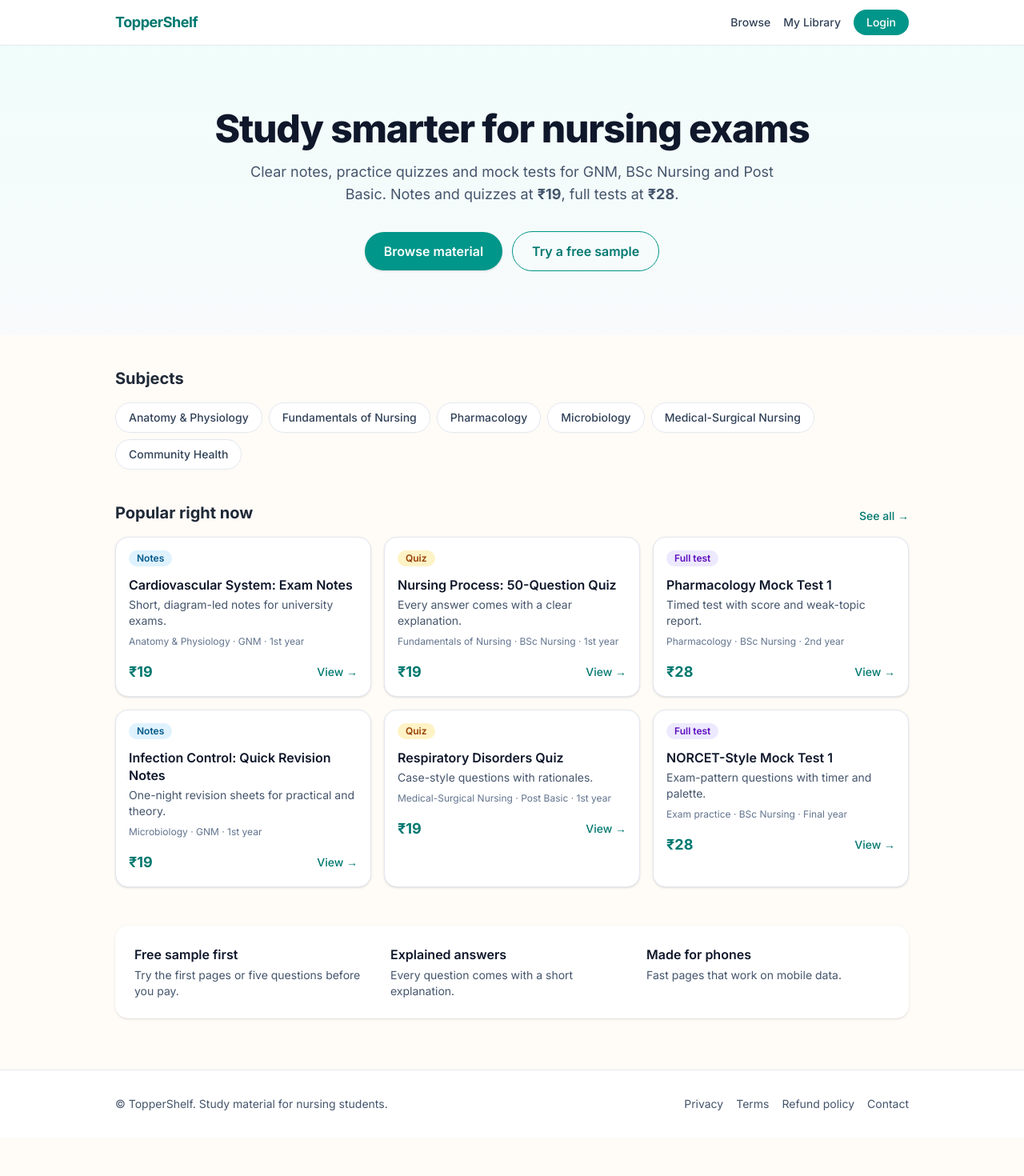
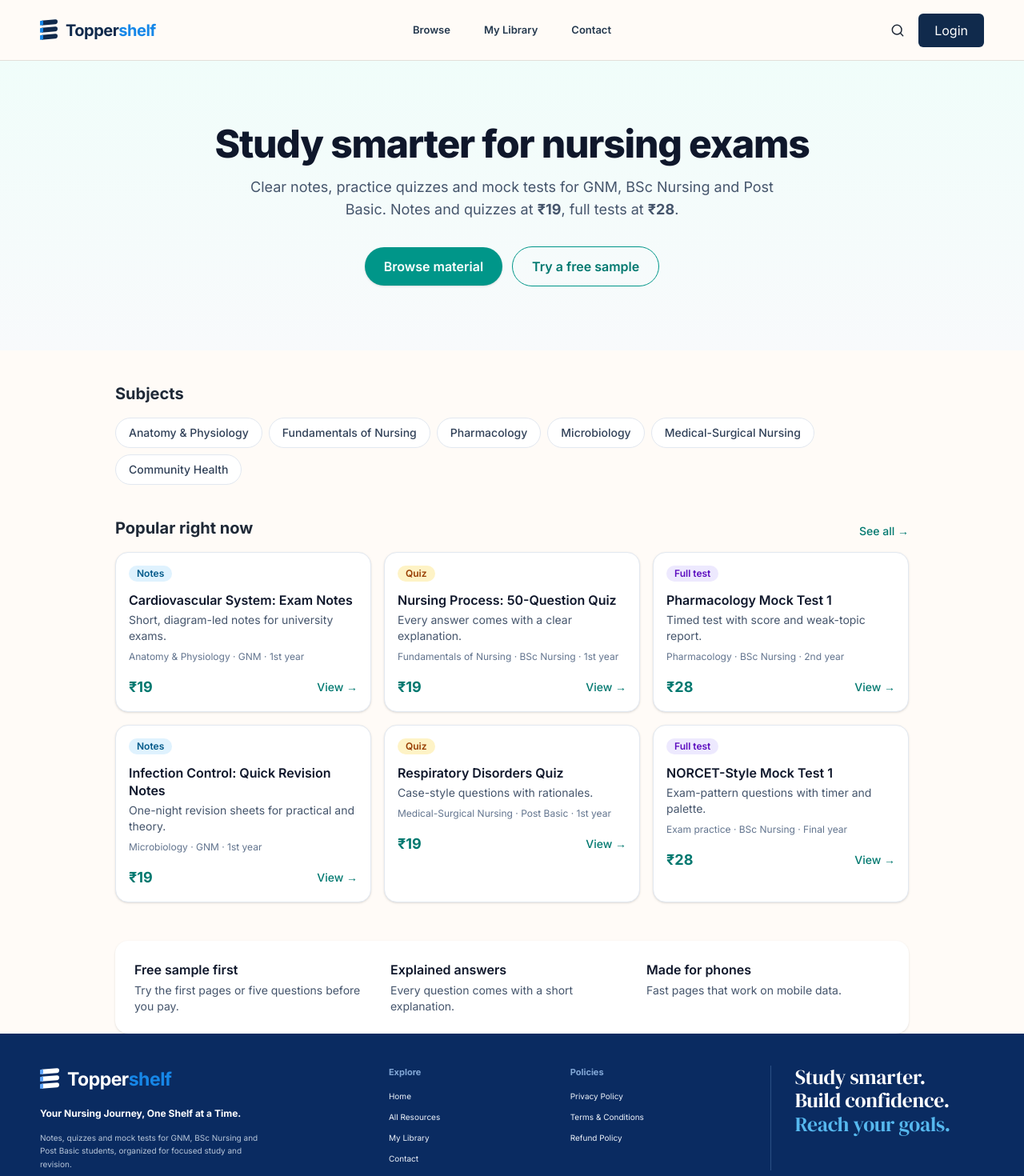
Before and after one commit to ExoticInsaan/RT10, a Next.js app: page / in a window 1280 px wide. Shown: the top 1470 px of the page at 80% size. Before the commit the page ends 1422 px from the top, so only its background shows below. Built offline with nearby package versions, Linux system fonts and the light colour scheme; no server answers.

Commit message:
Design step 2: new header (mobile menu, auth kept) and footer

```diff
--- a/components/Footer.tsx
+++ b/components/Footer.tsx
@@ -1,24 +1,44 @@
 import Link from "next/link";
-
-const links = [
-  { href: "/privacy", label: "Privacy" },
-  { href: "/terms", label: "Terms" },
-  { href: "/refund", label: "Refund policy" },
-  { href: "/contact", label: "Contact" },
-];
+import cn from "@/lib/design/twStyles";
+import Brand from "@/components/ui/Brand";
 
 export default function Footer() {
   return (
-    <footer className="mt-16 border-t border-slate-200 bg-white">
-      <div className="mx-auto flex max-w-5xl flex-col gap-3 px-4 py-8 text-sm text-slate-600 sm:flex-row sm:items-center sm:justify-between">
-        <p>© TopperShelf. Study material for nursing students.</p>
-        <ul className="flex flex-wrap gap-4">
-          {links.map((l) => (
-            <li key={l.href}>
-              <Link href={l.href} className="hover:text-teal-700">{l.label}</Link>
-            </li>
-          ))}
-        </ul>
+    <footer className={cn("site-footer")}>
+      <div className={cn("container footer-main")}>
+        <div className={cn("footer-brand")}>
+          <Brand />
+          <strong>Your Nursing Journey, One Shelf at a Time.</strong>
+          <p>
+            Notes, quizzes and mock tests for GNM, BSc Nursing and Post Basic students, organized
+            for focused study and revision.
+          </p>
+        </div>
+        <nav aria-label="Footer explore links">
+          <strong>Explore</strong>
+          <Link href="/">Home</Link>
+          <Link href="/browse">All Resources</Link>
+          <Link href="/library">My Library</Link>
+          <Link href="/contact">Contact</Link>
+        </nav>
+        <nav aria-label="Footer legal links">
+          <strong>Policies</strong>
+          <Link href="/privacy">Privacy Policy</Link>
+          <Link href="/terms">Terms &amp; Conditions</Link>
+          <Link href="/refund">Refund Policy</Link>
+        </nav>
+        <div className={cn("footer-statement")}>
+          <p>
+            Study smarter.
+            <br />
+            Build confidence.
+            <br />
+            <em>Reach your goals.</em>
+          </p>
+        </div>
+      </div>
+      <div className={cn("container footer-bottom")}>
+        <span>© 2026 Toppershelf. All rights reserved.</span>
       </div>
     </footer>
   );
--- a/components/Header.tsx
+++ b/components/Header.tsx
@@ -1,18 +1,48 @@
+"use client";
+
+import { useState } from "react";
 import Link from "next/link";
+import cn from "@/lib/design/twStyles";
+import Brand from "@/components/ui/Brand";
+import Button from "@/components/ui/Button";
+import Icon from "@/components/ui/Icon";
 import HeaderAuth from "@/components/HeaderAuth";
 
+const navLinks = [
+  { href: "/browse", label: "Browse" },
+  { href: "/library", label: "My Library" },
+  { href: "/contact", label: "Contact" },
+];
+
 export default function Header() {
+  const [menuOpen, setMenuOpen] = useState(false);
   return (
-    <header className="sticky top-0 z-30 border-b border-slate-200 bg-white/90 backdrop-blur">
-      <div className="mx-auto flex h-14 max-w-5xl items-center justify-between px-4">
-        <Link href="/" className="text-lg font-bold tracking-tight text-teal-700">
-          TopperShelf
-        </Link>
-        <nav className="flex items-center gap-4 text-sm font-medium text-slate-700">
-          <Link href="/browse" className="hover:text-teal-700">Browse</Link>
-          <Link href="/library" className="hover:text-teal-700">My Library</Link>
+    <header className={cn("site-header")}>
+      <div className={cn("header-inner")}>
+        {/* Wrapper owns the show/hide so it can't clash with the button's own display style. */}
+        <div className="hidden max-[900px]:flex max-[900px]:-ml-2.5">
+          <Button
+            variant="icon"
+            ariaLabel={menuOpen ? "Close navigation" : "Open navigation"}
+            onClick={() => setMenuOpen((open) => !open)}
+          >
+            <Icon name={menuOpen ? "close" : "menu"} size={19} />
+          </Button>
+        </div>
+        <Brand />
+        <nav className={cn(menuOpen ? "nav-open" : "")} aria-label="Primary navigation">
+          {navLinks.map((l) => (
+            <Link key={l.href} href={l.href} onClick={() => setMenuOpen(false)}>
+              {l.label}
+            </Link>
+          ))}
+        </nav>
+        <div className={cn("header-actions")}>
+          <Link href="/browse" className={cn("icon-link")} aria-label="Search">
+            <Icon name="search" />
+          </Link>
           <HeaderAuth />
-        </nav>
+        </div>
       </div>
     </header>
   );
--- a/components/HeaderAuth.tsx
+++ b/components/HeaderAuth.tsx
@@ -1,28 +1,17 @@
 "use client";
 
 import { useAuth } from "@/components/AuthProvider";
+import Button from "@/components/ui/Button";
 
 export default function HeaderAuth() {
   const { user, ready, openSignIn, signOut } = useAuth();
 
   if (ready && user) {
     return (
-      <button
-        type="button"
-        onClick={signOut}
-        className="rounded-full border border-slate-300 px-4 py-1.5 text-slate-700 hover:bg-slate-50"
-      >
+      <Button variant="secondary" onClick={signOut}>
         Logout
-      </button>
+      </Button>
     );
   }
-  return (
-    <button
-      type="button"
-      onClick={openSignIn}
-      className="rounded-full bg-teal-600 px-4 py-1.5 text-white hover:bg-teal-700"
-    >
-      Login
-    </button>
-  );
+  return <Button onClick={openSignIn}>Login</Button>;
 }
```
